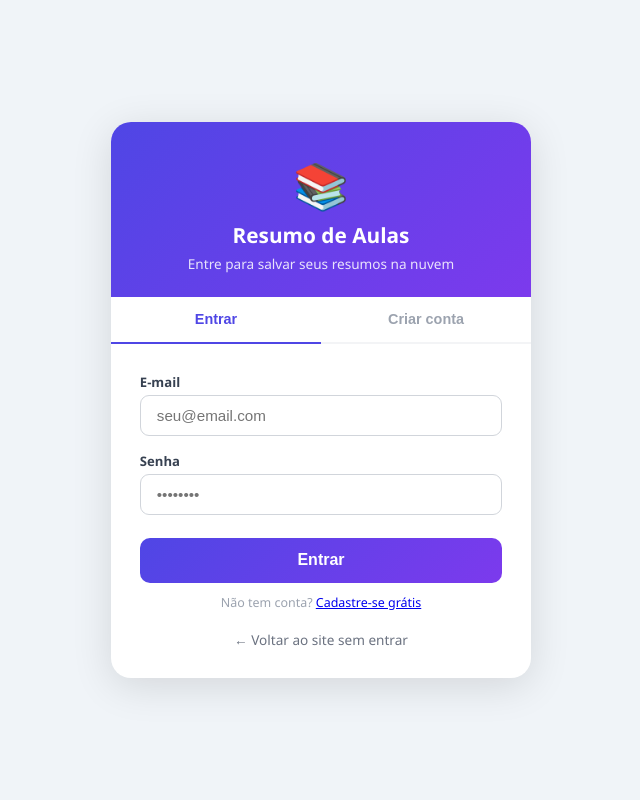
After one commit to gabrielamorim27310-ai/Ai-pesquisa-steam, a Flask app: page /entrar in a window 1280 px wide. The commit adds this page. Shown: the whole page, without its empty margins (319-959 px from the left). Run offline with Flask 3, Linux system fonts and the light colour scheme; parts of the project's set-up code (start-up, migrations or seed data) failed here and were passed over.

Commit message:
Login opcional com Supabase Auth + Storage
- Rota /entrar: login e cadastro com email/senha na mesma página (abas)
- Rota /sair: encerra a sessão
- Sem login: site funciona normalmente, resumos baixáveis
- Com login: resumos salvos automaticamente no Supabase Storage
  (HTML + TXT por usuário) e listados na página inicial
- Supabase table 'resumos' registra metadados por user_id
- Header exibe e-mail do usuário logado e botão Sair

Setup necessário no Supabase: ver instruções abaixo.

https://claude.ai/code/session_018AsS6fk28tJ6gvUUHrwY7z

```diff
--- a/app.py
+++ b/app.py
@@ -2,10 +2,10 @@ import os
 import re
 import json
 import base64
-import tempfile
 from pathlib import Path
 from datetime import datetime
-from flask import Flask, render_template, request, redirect, url_for, jsonify, send_from_directory
+from flask import (Flask, render_template, request, redirect, url_for,
+                   jsonify, send_from_directory, session, flash)
 from werkzeug.utils import secure_filename
 from dotenv import load_dotenv
 
@@ -13,6 +13,7 @@ load_dotenv()
 
 app = Flask(__name__)
 app.config["MAX_CONTENT_LENGTH"] = 100 * 1024 * 1024  # 100 MB
+app.secret_key = os.environ.get("FLASK_SECRET_KEY", "dev-secret-mude-em-producao")
 
 # Vercel tem filesystem read-only, usar /tmp
 _TMP = Path("/tmp")
@@ -24,6 +25,82 @@ IMAGE_EXTS = {".jpg", ".jpeg", ".png", ".gif", ".webp", ".bmp"}
 
 app.config["RESUMOS_FOLDER"].mkdir(exist_ok=True)
 app.config["UPLOAD_FOLDER"].mkdir(exist_ok=True)
+
+
+# ── Supabase ──────────────────────────────────────────────────────────────────
+def _supa():
+    from supabase import create_client
+    return create_client(os.environ["SUPABASE_URL"], os.environ["SUPABASE_KEY"])
+
+
+def usuario_logado() -> dict | None:
+    """Retorna dados do usuário da sessão ou None."""
+    return session.get("usuario")
+
+
+def salvar_resumo_nuvem(slug: str, titulo: str, data_hora: str,
+                        html: str, txt: str, meta: dict) -> bool:
+    """Salva o resumo no Supabase Storage e registra na tabela. Retorna True se ok."""
+    uid = (usuario_logado() or {}).get("id")
+    if not uid:
+        return False
+    try:
+        sb = _supa()
+        prefix = f"{uid}/{slug}"
+        sb.storage.from_("resumos").upload(
+            f"{prefix}.html", html.encode(), {"content-type": "text/html; charset=utf-8", "upsert": "true"})
+        sb.storage.from_("resumos").upload(
+            f"{prefix}.txt", txt.encode(), {"content-type": "text/plain; charset=utf-8", "upsert": "true"})
+        sb.table("resumos").insert({
+            "user_id": uid, "slug": slug, "titulo": titulo,
+            "data_hora": data_hora, "n_imagens": meta.get("n_imagens", 0),
+            "tem_audio": meta.get("tem_audio", False),
+            "tipo_url": meta.get("tipo_url", ""),
+        }).execute()
+        return True
+    except Exception as e:
+        app.logger.warning(f"Nuvem: {e}")
+        return False
+
+
+def listar_resumos_nuvem() -> list[dict]:
+    """Lista resumos do usuário logado."""
+    uid = (usuario_logado() or {}).get("id")
+    if not uid:
+        return []
+    try:
+        sb = _supa()
+        res = sb.table("resumos").select("*") \
+            .eq("user_id", uid).order("created_at", desc=True).execute()
+        return res.data or []
+    except Exception as e:
+        app.logger.warning(f"Listar nuvem: {e}")
+        return []
+
+
+def carregar_resumo_nuvem(slug: str) -> str | None:
+    """Baixa o HTML de um resumo do Supabase Storage."""
+    uid = (usuario_logado() or {}).get("id")
+    if not uid:
+        return None
+    try:
+        sb = _supa()
+        dados = sb.storage.from_("resumos").download(f"{uid}/{slug}.html")
+        return dados.decode("utf-8")
+    except Exception:
+        return None
+
+
+def carregar_txt_nuvem(slug: str) -> str | None:
+    uid = (usuario_logado() or {}).get("id")
+    if not uid:
+        return None
+    try:
+        sb = _supa()
+        dados = sb.storage.from_("resumos").download(f"{uid}/{slug}.txt")
+        return dados.decode("utf-8")
+    except Exception:
+        return None
 
 
 # ── Extração de conteúdo de URL ───────────────────────────────────────────────
@@ -413,24 +490,65 @@ def _docx_inline(paragraph, texto: str):
             paragraph.add_run(parte)
 
 
-# ── Rotas Flask ───────────────────────────────────────────────────────────────
+# ── Auth ──────────────────────────────────────────────────────────────────────
+@app.route("/entrar", methods=["GET", "POST"])
+def entrar():
+    if usuario_logado():
+        return redirect(url_for("index"))
+    erro = None
+    if request.method == "POST":
+        email = request.form.get("email", "").strip()
+        senha = request.form.get("senha", "")
+        acao  = request.form.get("acao", "login")  # "login" ou "cadastro"
+        try:
+            sb = _supa()
+            if acao == "cadastro":
+                r = sb.auth.sign_up({"email": email, "password": senha})
+                if r.user:
+                    session["usuario"] = {"id": r.user.id, "email": r.user.email,
+                                          "access_token": r.session.access_token,
+                                          "refresh_token": r.session.refresh_token}
+                    return redirect(url_for("index"))
+                erro = "Não foi possível criar a conta."
+            else:
+                r = sb.auth.sign_in_with_password({"email": email, "password": senha})
+                if r.user:
+                    session["usuario"] = {"id": r.user.id, "email": r.user.email,
+                                          "access_token": r.session.access_token,
+                                          "refresh_token": r.session.refresh_token}
+                    return redirect(url_for("index"))
+                erro = "E-mail ou senha incorretos."
+        except Exception as e:
+            msg = str(e)
+            if "Invalid login" in msg or "invalid_credentials" in msg:
+                erro = "E-mail ou senha incorretos."
+            elif "already registered" in msg:
+                erro = "E-mail já cadastrado. Faça login."
+            elif "password" in msg.lower():
+                erro = "A senha deve ter pelo menos 6 caracteres."
+            else:
+                erro = "Erro ao autenticar. Tente novamente."
+    return render_template("auth.html", erro=erro)
+
+
+@app.route("/sair")
+def sair():
+    session.clear()
+    return redirect(url_for("index"))
+
+
+# ── Rotas principais ──────────────────────────────────────────────────────────
 @app.route("/")
 def index():
-    resumos = []
-    pasta = app.config["RESUMOS_FOLDER"]
-    for f in sorted(pasta.glob("*.json"), reverse=True):
-        try:
-            info = json.loads(f.read_text(encoding="utf-8"))
-            resumos.append(info)
-        except Exception:
-            pass
-    return render_template("index.html", resumos=resumos)
+    usuario = usuario_logado()
+    resumos = listar_resumos_nuvem() if usuario else []
+    return render_template("index.html", resumos=resumos, usuario=usuario)
 
 
 @app.route("/upload", methods=["POST"])
 def upload():
     titulo = request.form.get("titulo", "Aula sem título").strip() or "Aula sem título"
-    link = request.form.get("link", "").strip()
+    link   = request.form.get("link", "").strip()
     arquivos = request.files.getlist("arquivos")
 
     sem_arquivos = not arquivos or all(f.filename == "" for f in arquivos)
@@ -438,13 +556,11 @@ def upload():
         return jsonify({"erro": "Envie pelo menos um arquivo ou um link."}), 400
 
     audios, imagens = [], []
-    pasta_upload = app.config["UPLOAD_FOLDER"]
-
     for arq in arquivos:
         if not arq.filename:
             continue
         nome = secure_filename(arq.filename)
-        destino = pasta_upload / nome
+        destino = app.config["UPLOAD_FOLDER"] / nome
         arq.save(str(destino))
         ext = Path(nome).suffix.lower()
         if ext in AUDIO_EXTS:
@@ -452,7 +568,6 @@ def upload():
         elif ext in IMAGE_EXTS:
             imagens.append(str(destino))
 
-    # Processar áudio
     transcricao = ""
     if audios:
         try:
@@ -460,7 +575,6 @@ def upload():
         except Exception as e:
             transcricao = f"[Erro na transcrição: {e}]"
 
-    # Processar imagens
     descricoes = []
     for img in imagens[:4]:
         try:
@@ -468,7 +582,6 @@ def upload():
         except Exception as e:
             descricoes.append(f"[Erro ao descrever imagem: {e}]")
 
-    # Processar link
     conteudo_url, tipo_url = "", ""
     if link:
         try:
@@ -477,45 +590,41 @@ def upload():
             conteudo_url = f"[Erro ao processar link: {e}]"
             tipo_url = "pagina"
 
-    # Gerar resumo
     try:
         resumo_texto = gerar_resumo(transcricao, descricoes, titulo, conteudo_url, tipo_url)
     except Exception as e:
         resumo_texto = f"Erro ao gerar resumo: {e}"
 
-    # Salvar HTML
-    agora = datetime.now()
-    slug = agora.strftime("%Y%m%d_%H%M%S")
+    agora    = datetime.now()
+    slug     = agora.strftime("%Y%m%d_%H%M%S")
     data_hora = agora.strftime("%d/%m/%Y às %H:%M")
-    html_content = resumo_para_html(resumo_texto, titulo, data_hora, len(imagens), bool(audios), tipo_url, slug)
+    meta     = {"titulo": titulo, "slug": slug, "data_hora": data_hora,
+                "n_imagens": len(imagens), "tem_audio": bool(audios), "tipo_url": tipo_url}
 
-    pasta_resumos = app.config["RESUMOS_FOLDER"]
-    html_path = pasta_resumos / f"resumo_{slug}.html"
-    html_path.write_text(html_content, encoding="utf-8")
+    html_content = resumo_para_html(resumo_texto, titulo, data_hora,
+                                    len(imagens), bool(audios), tipo_url, slug)
 
-    meta = {
-        "titulo": titulo,
-        "slug": slug,
-        "data_hora": data_hora,
-        "n_imagens": len(imagens),
-        "tem_audio": bool(audios),
-        "tipo_url": tipo_url,
-        "arquivo": f"resumo_{slug}.html",
-    }
-    (pasta_resumos / f"resumo_{slug}.json").write_text(json.dumps(meta, ensure_ascii=False), encoding="utf-8")
-    # Salva texto puro para exportar depois em DOCX
-    (pasta_resumos / f"resumo_{slug}.txt").write_text(resumo_texto, encoding="utf-8")
+    # Salva localmente (sempre) + nuvem (se logado)
+    pasta = app.config["RESUMOS_FOLDER"]
+    (pasta / f"resumo_{slug}.html").write_text(html_content, encoding="utf-8")
+    (pasta / f"resumo_{slug}.txt").write_text(resumo_texto, encoding="utf-8")
+    (pasta / f"resumo_{slug}.json").write_text(json.dumps(meta, ensure_ascii=False), encoding="utf-8")
+    salvar_resumo_nuvem(slug, titulo, data_hora, html_content, resumo_texto, meta)
 
     return redirect(url_for("ver_resumo", slug=slug))
 
 
 @app.route("/resumo/<slug>")
 def ver_resumo(slug: str):
+    # Tenta local primeiro, depois nuvem
     pasta = app.config["RESUMOS_FOLDER"]
     html_path = pasta / f"resumo_{slug}.html"
-    if not html_path.exists():
-        return "Resumo não encontrado.", 404
-    return html_path.read_text(encoding="utf-8")
+    if html_path.exists():
+        return html_path.read_text(encoding="utf-8")
+    html = carregar_resumo_nuvem(slug)
+    if html:
+        return html
+    return "Resumo não encontrado.", 404
 
 
 @app.route("/resumo/<slug>/docx")
@@ -526,59 +635,46 @@ def baixar_docx(slug: str):
     from flask import send_file
 
     pasta = app.config["RESUMOS_FOLDER"]
-    txt_path = pasta / f"resumo_{slug}.txt"
+    txt_path  = pasta / f"resumo_{slug}.txt"
     json_path = pasta / f"resumo_{slug}.json"
 
-    if not txt_path.exists():
+    resumo_texto = txt_path.read_text(encoding="utf-8") if txt_path.exists() \
+                   else carregar_txt_nuvem(slug)
+    if not resumo_texto:
         return "Resumo não encontrado.", 404
 
-    resumo_texto = txt_path.read_text(encoding="utf-8")
-    meta = json.loads(json_path.read_text(encoding="utf-8")) if json_path.exists() else {}
-    titulo = meta.get("titulo", "Resumo de Aula")
+    meta      = json.loads(json_path.read_text(encoding="utf-8")) if json_path.exists() else {}
+    titulo    = meta.get("titulo", "Resumo de Aula")
     data_hora = meta.get("data_hora", "")
 
     doc = Document()
-
-    # Título principal
     t = doc.add_heading(titulo, level=0)
     t.runs[0].font.color.rgb = RGBColor(0x4F, 0x46, 0xE5)
-
     if data_hora:
         p = doc.add_paragraph(f"Gerado em {data_hora}")
         p.runs[0].font.size = Pt(9)
         p.runs[0].font.color.rgb = RGBColor(0x9C, 0xA3, 0xAF)
-
     doc.add_paragraph("")
 
     for linha in resumo_texto.split("\n"):
-        stripped = linha.strip()
-        if not stripped:
-            doc.add_paragraph("")
-            continue
-        if stripped.startswith("#### "):
-            doc.add_heading(stripped[5:], level=4)
-        elif stripped.startswith("### "):
-            doc.add_heading(stripped[4:], level=3)
-        elif stripped.startswith("## "):
-            doc.add_heading(stripped[3:], level=2)
-        elif stripped.startswith("# "):
-            doc.add_heading(stripped[2:], level=1)
-        elif stripped.startswith(("- ", "• ", "* ")):
-            p = doc.add_paragraph(style="List Bullet")
-            _docx_inline(p, stripped[2:])
-        elif re.match(r"^\d+[.)]\s", stripped):
-            texto = re.sub(r"^\d+[.)]\s+", "", stripped)
-            p = doc.add_paragraph(style="List Number")
-            _docx_inline(p, texto)
+        s = linha.strip()
+        if not s:
+            doc.add_paragraph(""); continue
+        if s.startswith("#### "):   doc.add_heading(s[5:], level=4)
+        elif s.startswith("### "): doc.add_heading(s[4:], level=3)
+        elif s.startswith("## "):  doc.add_heading(s[3:], level=2)
+        elif s.startswith("# "):   doc.add_heading(s[2:], level=1)
+        elif s.startswith(("- ","• ","* ")):
+            _docx_inline(doc.add_paragraph(style="List Bullet"), s[2:])
+        elif re.match(r"^\d+[.)]\s", s):
+            _docx_inline(doc.add_paragraph(style="List Number"), re.sub(r"^\d+[.)]\s+","",s))
         else:
-            p = doc.add_paragraph()
-            _docx_inline(p, stripped)
+            _docx_inline(doc.add_paragraph(), s)
 
     buf = BytesIO()
-    doc.save(buf)
-    buf.seek(0)
-    nome_arquivo = re.sub(r"[^\w\s-]", "", titulo)[:50].strip() + ".docx"
-    return send_file(buf, as_attachment=True, download_name=nome_arquivo,
+    doc.save(buf); buf.seek(0)
+    nome = re.sub(r"[^\w\s-]", "", titulo)[:50].strip() + ".docx"
+    return send_file(buf, as_attachment=True, download_name=nome,
                      mimetype="application/vnd.openxmlformats-officedocument.wordprocessingml.document")
 
 
--- a/requirements.txt
+++ b/requirements.txt
@@ -6,3 +6,4 @@ werkzeug>=3.0.0
 requests>=2.31.0
 youtube-transcript-api>=0.6.2
 python-docx>=1.1.0
+supabase>=2.0.0
--- /dev/null
+++ b/templates/auth.html
@@ -0,0 +1,189 @@
+<!DOCTYPE html>
+<html lang="pt-BR">
+<head>
+  <meta charset="UTF-8">
+  <meta name="viewport" content="width=device-width, initial-scale=1.0">
+  <title>Entrar — Resumo de Aulas</title>
+  <link rel="icon" type="image/svg+xml" href="/static/favicon.svg">
+  <style>
+    * { box-sizing: border-box; margin: 0; padding: 0; }
+    body {
+      font-family: 'Segoe UI', system-ui, sans-serif;
+      background: #f0f4f8;
+      min-height: 100vh;
+      display: flex;
+      align-items: center;
+      justify-content: center;
+      padding: 1.5rem;
+    }
+    .card {
+      background: #fff;
+      border-radius: 20px;
+      box-shadow: 0 8px 40px rgba(0,0,0,.12);
+      width: 100%;
+      max-width: 420px;
+      overflow: hidden;
+    }
+    .top {
+      background: linear-gradient(135deg, #4f46e5, #7c3aed);
+      padding: 2rem 2rem 1.5rem;
+      text-align: center;
+      color: #fff;
+    }
+    .top .logo { font-size: 2.8rem; }
+    .top h1 { font-size: 1.3rem; margin-top: .4rem; }
+    .top p { font-size: .85rem; opacity: .85; margin-top: .3rem; }
+
+    /* Abas */
+    .tabs {
+      display: flex;
+      border-bottom: 2px solid #f3f4f6;
+    }
+    .tab {
+      flex: 1;
+      padding: .9rem;
+      text-align: center;
+      font-size: .9rem;
+      font-weight: 600;
+      color: #9ca3af;
+      cursor: pointer;
+      border: none;
+      background: none;
+      transition: color .15s, border-bottom .15s;
+      border-bottom: 2px solid transparent;
+      margin-bottom: -2px;
+    }
+    .tab.active { color: #4f46e5; border-bottom-color: #4f46e5; }
+
+    /* Formulário */
+    .body { padding: 1.8rem; }
+    .form { display: none; flex-direction: column; gap: 1rem; }
+    .form.active { display: flex; }
+
+    label {
+      font-size: .82rem;
+      font-weight: 600;
+      color: #374151;
+      margin-bottom: .25rem;
+      display: block;
+    }
+    input[type="email"], input[type="password"] {
+      width: 100%;
+      padding: .7rem 1rem;
+      border: 1.5px solid #d1d5db;
+      border-radius: 9px;
+      font-size: .95rem;
+      transition: border .2s;
+      outline: none;
+    }
+    input:focus { border-color: #4f46e5; }
+
+    .btn-submit {
+      width: 100%;
+      padding: .85rem;
+      background: linear-gradient(135deg, #4f46e5, #7c3aed);
+      color: #fff;
+      border: none;
+      border-radius: 10px;
+      font-size: 1rem;
+      font-weight: 700;
+      cursor: pointer;
+      transition: opacity .2s;
+      margin-top: .4rem;
+    }
+    .btn-submit:hover { opacity: .88; }
+
+    .erro {
+      background: #fee2e2;
+      color: #991b1b;
+      padding: .7rem 1rem;
+      border-radius: 8px;
+      font-size: .85rem;
+    }
+    .voltar {
+      display: block;
+      text-align: center;
+      margin-top: 1.2rem;
+      color: #6b7280;
+      font-size: .85rem;
+      text-decoration: none;
+    }
+    .voltar:hover { color: #4f46e5; }
+    .hint {
+      font-size: .78rem;
+      color: #9ca3af;
+      text-align: center;
+      margin-top: -.3rem;
+    }
+  </style>
+</head>
+<body>
+<div class="card">
+  <div class="top">
+    <div class="logo">📚</div>
+    <h1>Resumo de Aulas</h1>
+    <p>Entre para salvar seus resumos na nuvem</p>
+  </div>
+
+  <div class="tabs">
+    <button class="tab {% if not request.args.get('modo') or request.args.get('modo') == 'login' %}active{% endif %}"
+            onclick="trocarAba('login')">Entrar</button>
+    <button class="tab {% if request.args.get('modo') == 'cadastro' %}active{% endif %}"
+            onclick="trocarAba('cadastro')">Criar conta</button>
+  </div>
+
+  <div class="body">
+    {% if erro %}
+    <div class="erro">{{ erro }}</div>
+    {% endif %}
+
+    <!-- Login -->
+    <form class="form {% if not request.args.get('modo') or request.args.get('modo') == 'login' %}active{% endif %}"
+          id="form-login" method="POST" action="/entrar">
+      <input type="hidden" name="acao" value="login">
+      <div>
+        <label for="email-l">E-mail</label>
+        <input type="email" id="email-l" name="email" placeholder="seu@email.com" required autocomplete="email">
+      </div>
+      <div>
+        <label for="senha-l">Senha</label>
+        <input type="password" id="senha-l" name="senha" placeholder="••••••••" required autocomplete="current-password">
+      </div>
+      <button type="submit" class="btn-submit">Entrar</button>
+      <p class="hint">Não tem conta? <a href="#" onclick="trocarAba('cadastro'); return false;">Cadastre-se grátis</a></p>
+    </form>
+
+    <!-- Cadastro -->
+    <form class="form {% if request.args.get('modo') == 'cadastro' %}active{% endif %}"
+          id="form-cadastro" method="POST" action="/entrar">
+      <input type="hidden" name="acao" value="cadastro">
+      <div>
+        <label for="email-c">E-mail</label>
+        <input type="email" id="email-c" name="email" placeholder="seu@email.com" required autocomplete="email">
+      </div>
+      <div>
+        <label for="senha-c">Senha <span style="color:#9ca3af;font-weight:400">(mín. 6 caracteres)</span></label>
+        <input type="password" id="senha-c" name="senha" placeholder="••••••••" required autocomplete="new-password" minlength="6">
+      </div>
+      <button type="submit" class="btn-submit">Criar conta</button>
+      <p class="hint">Já tem conta? <a href="#" onclick="trocarAba('login'); return false;">Entrar</a></p>
+    </form>
+
+    <a class="voltar" href="/">← Voltar ao site sem entrar</a>
+  </div>
+</div>
+
+<script>
+  function trocarAba(aba) {
+    document.querySelectorAll('.tab').forEach(function(t, i) {
+      t.classList.toggle('active', (i === 0 && aba === 'login') || (i === 1 && aba === 'cadastro'));
+    });
+    document.getElementById('form-login').classList.toggle('active', aba === 'login');
+    document.getElementById('form-cadastro').classList.toggle('active', aba === 'cadastro');
+  }
+  {% if erro and request.form.get('acao') == 'cadastro' %}
+  trocarAba('cadastro');
+  {% endif %}
+</script>
+</body>
+</html>
```
Also changed, not shown: templates/index.html (+52 -8 lines).
